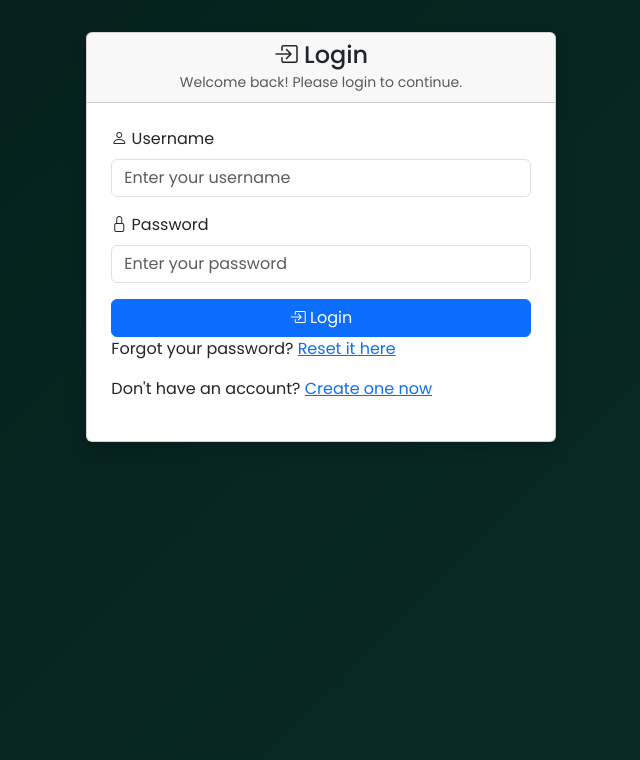
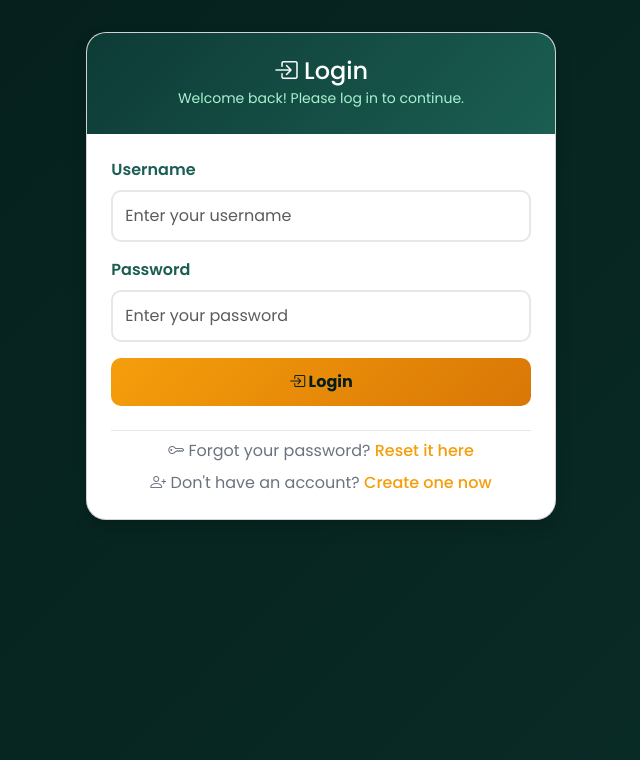
Before and after one commit to Prabhani-Jayakody/WebApp-Assignment, a Django app: page /login/ in a window 1280 px wide. Shown: the part 77-837 px from the top of the page, without its empty margins (319-959 px from the left). Run offline with Django 5.2, Linux system fonts and the light colour scheme.

Commit message:
Update the login interface

```diff
--- a/accounts/templates/accounts/login.html
+++ b/accounts/templates/accounts/login.html
@@ -5,38 +5,87 @@
 {% block content %}
 <div class="row justify-content-center">
     <div class="col-md-5">
-        <div class="card shadow">
-            <div class="card-header text-center">
-                <h4 class="mb-0"><i class="bi bi-box-arrow-in-right"></i> Login</h4>
-                    <small class="opacity-75">Welcome back! Please login to continue.</small>
+        <div class="card shadow" style="border-radius: 20px; overflow: hidden;">
+
+            <!-- Header -->
+            <div class="card-header text-center"
+                 style="background: linear-gradient(135deg, #0D3B35, #1B5E52); border: none; padding: 1.5rem;">
+                <h4 class="mb-0" style="color: white;">
+                    <i class="bi bi-box-arrow-in-right"></i> Login
+                </h4>
+                <small style="color: #A7F3D0;">
+                    Welcome back! Please log in to continue.
+                </small>
             </div>
+
+            <!-- Body -->
             <div class="card-body p-4">
+
                 <form method="POST">
                     {% csrf_token %}
-                    {% if form.errors %}
-                        <div class="alert alert-danger rounded-3 mb-3">
-                            ❌ Invalid username or password. Please try again.
-                        </div>
+
+                    <!-- Error Message - Shows when login fails -->
+                    {% if form.non_field_errors %}
+                    <div class="alert alert-danger text-center mb-4"
+                         style="background: #FEE2E2; border: none; border-left: 5px solid #DC2626; border-radius: 12px; padding: 12px;">
+                        <i class="bi bi-exclamation-triangle-fill me-2" style="color: #DC2626;"></i>
+                        <strong style="color: #991B1B;">Invalid username or password. Please try again.</strong>
+                    </div>
                     {% endif %}
+
+                    <!-- Username -->
                     <div class="mb-3">
-                        <label class="form-label"><i class="bi bi-person"></i> Username</label>
-                        <input type="text" name="username" class="form-control" placeholder="Enter your username" required>
+                        <label class="form-label" style="color: #1B5E52; font-weight: 600;">Username</label>
+                        <input type="text" name="username"
+                               class="form-control"
+                               placeholder="Enter your username"
+                               required
+                               style="border-radius: 10px; border: 2px solid #E5E7EB; padding: 12px;">
                     </div>
+
+                    <!-- Password -->
                     <div class="mb-3">
-                        <label class="form-label"><i class="bi bi-lock"></i> Password</label>
-                        <input type="password" name="password" class="form-control" placeholder="Enter your password" required>
+                        <label class="form-label" style="color: #1B5E52; font-weight: 600;">Password</label>
+                        <input type="password" name="password"
+                               class="form-control"
+                               placeholder="Enter your password"
+                               required
+                               style="border-radius: 10px; border: 2px solid #E5E7EB; padding: 12px;">
                     </div>
-                    <button type="submit" class="btn btn-primary w-100">
+
+                    <!-- Login Button -->
+                    <button type="submit"
+                            class="btn w-100"
+                            style="background: linear-gradient(135deg, #F59E0B, #D97706); color: #051E1A; padding: 12px; border-radius: 10px; font-weight: 700; border: none;">
                         <i class="bi bi-box-arrow-in-right"></i> Login
                     </button>
                 </form>
 
-                <div class="auth-links">
-                    <p></i>Forgot your password? <a href="{% url 'password_reset' %}">Reset it here</a></p>
-                    <p></i>Don't have an account? <a href="{% url 'register' %}">Create one now</a></p>
+                <!-- Links -->
+                <div class="text-center mt-4 pt-2" style="border-top: 1px solid #E5E7EB;">
+                    <p class="mb-2" style="color: #6B7280;">
+                        <i class="bi bi-key"></i> Forgot your password?
+                        <a href="{% url 'password_reset' %}" style="color: #F59E0B; text-decoration: none; font-weight: 500;">Reset it here</a>
+                    </p>
+                    <p class="mb-0" style="color: #6B7280;">
+                        <i class="bi bi-person-plus"></i> Don't have an account?
+                        <a href="{% url 'register' %}" style="color: #F59E0B; text-decoration: none; font-weight: 500;">Create one now</a>
+                    </p>
                 </div>
             </div>
         </div>
     </div>
 </div>
+
+<style>
+    .form-control:focus {
+        border-color: #059669 !important;
+        box-shadow: 0 0 0 3px rgba(5, 150, 105, 0.1) !important;
+        outline: none;
+    }
+
+    .btn:hover {
+        transform: translateY(-2px);
+    }
+</style>
 {% endblock %}
--- a/accounts/views.py
+++ b/accounts/views.py
@@ -3,6 +3,7 @@ from django.contrib.auth import authenticate, login, logout
 from django.contrib.auth.decorators import login_required
 from django.contrib import messages
 from django.contrib.auth.models import User
+from django.contrib.auth.forms import AuthenticationForm
 from .forms import CustomUserCreationForm, UserUpdateForm, ProfileUpdateForm
 from .models import Profile
 
@@ -12,7 +13,6 @@ def register_view(request):
         form = CustomUserCreationForm(request.POST)
         if form.is_valid():
             user = form.save()
-            # Create profile for new user - THIS IS THE IMPORTANT PART
             Profile.objects.create(user=user)
             messages.success(request, 'Account created! Please log in.')
             return redirect('login')
@@ -24,23 +24,26 @@ def register_view(request):
         form = CustomUserCreationForm()
     return render(request, 'accounts/register.html', {'form': form})
 
-# Login View
+# Login View - CORRECTED
 def login_view(request):
     if request.method == 'POST':
-        username = request.POST.get('username')
-        password = request.POST.get('password')
-        user = authenticate(request, username=username, password=password)
-        if user is not None:
+        form = AuthenticationForm(request, data=request.POST)
+        if form.is_valid():
+            user = form.get_user()
             login(request, user)
-            messages.success(request, f'Welcome back, {username}!')
+            messages.success(request, f'Welcome back, {user.username}!')
             return redirect('dashboard')
         else:
-            messages.error(request, 'Invalid username or password.')
-    return render(request, 'accounts/login.html')
+            # Form is invalid - template will show the error
+            return render(request, 'accounts/login.html', {'form': form})
+    else:
+        form = AuthenticationForm()
+    return render(request, 'accounts/login.html', {'form': form})
 
 # Logout View
 def logout_view(request):
     logout(request)
+    messages.info(request, 'You have been logged out.')
     return redirect('home')
 
 # Profile View
--- a/templates/base.html
+++ b/templates/base.html
@@ -131,14 +131,7 @@
 
     <div class="main-content">
         <div class="container">
-            {% if messages %}
-                {% for message in messages %}
-                    <div class="alert alert-{{ message.tags }}">
-                        {{ message }}
-                    </div>
-                {% endfor %}
-            {% endif %}
-
+            <!-- NO MESSAGE POPUP FUNCTION - Removed completely -->
             {% block content %}
             {% endblock %}
         </div>
```
Also changed, not shown: db.sqlite3.
